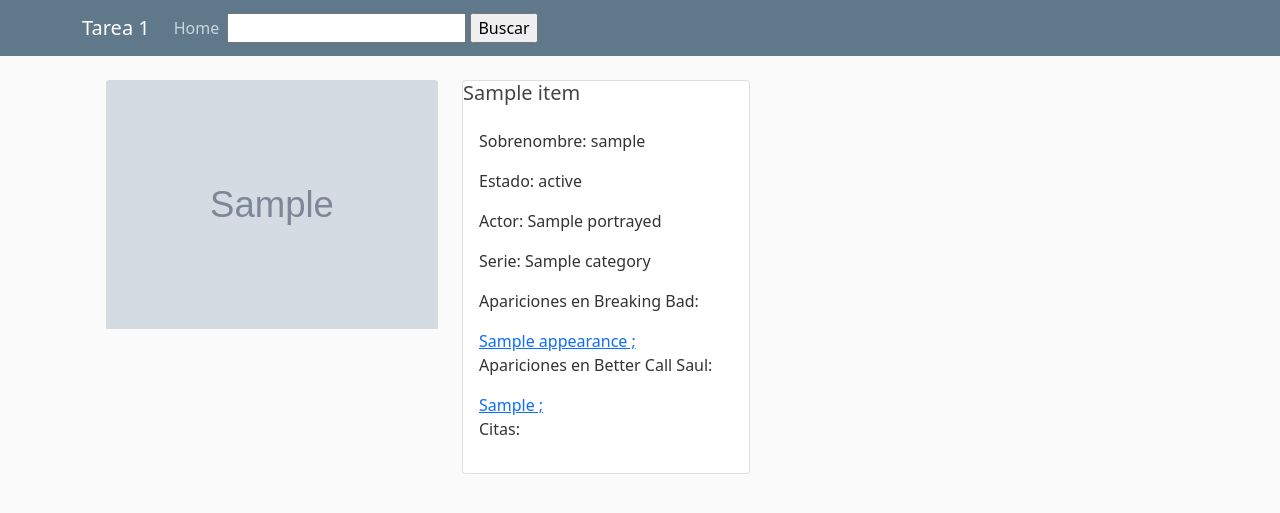
After one commit to fbpesenti/Tarea1_taller, a Django app: page /personaje/1 in a window 1280 px wide. The commit adds this page. Shown: the top 513 px of the page. Run offline with Django 3.2, Linux system fonts and the light colour scheme; tables that the repository leaves empty hold one stand-in row (values such as "Sample post"); grey boxes marked "Sample" are stand-in pictures; a database or web service that is not in the repository returns one stand-in record (values such as "Sample title"); data that the repository does not hold is empty.

Commit message:
personajes

```diff
--- a/tarea0/templates/base.html
+++ b/tarea0/templates/base.html
@@ -32,6 +32,10 @@
             <!-- Navbar Right Side -->
             <div class="navbar-nav">
               <!-- aquiva la busqueda -->
+              <form action='/busqueda_personaje' method ="GET">
+                <input type="text" name="personaje">
+                <input type="submit" value="Buscar">
+              </form>
             </div>
           </div>
         </div>
--- a/tarea0/templates/tarea0/episode.html
+++ b/tarea0/templates/tarea0/episode.html
@@ -19,10 +19,12 @@
                         </div>
                         <ul class="list-group list-group-flush"></ul>
                             {%for p in i.characters%}
-                            <li class="list-group-item"><a href="{{i.episode_id}}"> {{p}}</a></li>
+
+                            <li class="list-group-item"><a href="/personaje/{{p|slugify}}"> {{p}}</a></li>
                             {%endfor%}
                         </ul>
                         {%endfor%}
+
                     </div>
 
                 </div>
--- /dev/null
+++ b/tarea0/templates/tarea0/personaje.html
@@ -0,0 +1,45 @@
+{% extends "base.html" %}
+
+{% block content %}
+    <div class="container">
+
+        <div class="row">
+            {%for i in response%}
+            <div class="col">
+                <img class="card-img-top" src="{{i.img}}">
+            </div>
+            <div class="col">
+                <div class="card" style="width: 18rem;">
+                    <h5 class="card-title"> {{i.name}}</h5>
+                    <div class="card-body">
+                        <p class="card-text">Sobrenombre: {{i.nickname}}</p>
+                        <p class="card-text">Estado: {{i.status}}</p>
+                        <p class="card-text">Actor: {{i.portrayed}}</p>
+                        <p class="card-text">Serie: {{i.category}}</p>
+                        <p class="card-text">Apariciones en Breaking Bad: </p>
+                        <div>
+                            <ul class="list-group list-group-flush"></ul>
+                                    {%for p in i.appearance%}
+                                        <a href="../breaking-bad/{{p}}"> {{p}} ; </a>
+                                    {%endfor%}
+                            </ul>
+                        </div>
+                        <p class="card-text">Apariciones en Better Call Saul: </p>
+                        <div>
+                            <ul class="list-group list-group-flush"></ul>
+                                    {%for p in i.better_call_saul_appearance%}
+                                        <a href="../bettercallsaul/{{p}}"> {{p}} ; </a>
+                                    {%endfor%}
+                            </ul>
+                        </div>
+                        <p class="card-text">Citas:</p>
+                        <div>
+
+                        </div>
+                    </div>
+                </div>
+            </div>
+            {%endfor%}
+        </div>
+    </div>
+{% endblock content %}
--- a/tarea0/urls.py
+++ b/tarea0/urls.py
@@ -5,4 +5,6 @@ urlpatterns = [
     path('breaking-bad/<i>', views.breaking, name='tarea-breaking'),
     path('bettercallsaul/<season>', views.better, name='tarea-better'),
     path('episode/<episode>', views.episode, name='tarea-episode'),
+    path('personaje/<personaje>', views.personaje, name='tarea-personaje'),
+    path('busqueda_personaje/', views.busqueda_personajes, name='busqueda-personaje'),
 ]
--- a/tarea0/views.py
+++ b/tarea0/views.py
@@ -3,11 +3,11 @@ from django.shortcuts import render
 # Create your views here.
 
 def home(request):
-   season_breaking = []
-   season_better = []
 
    if requests.get('https://tarea-1-breaking-bad.herokuapp.com/api/episodes').status_code == 200:
       response = requests.get('https://tarea-1-breaking-bad.herokuapp.com/api/episodes').json()
+   season_breaking = []
+   season_better = []
    for elemento in response:
       if elemento['series'] == 'Breaking Bad':
          if elemento['season'] not in season_breaking:
@@ -19,11 +19,10 @@ def home(request):
    return render(request, "tarea0/home.html", {'breaking':season_breaking , 'better':season_better})
 
 def breaking(request, i):
-   episodes = []
 
    if requests.get('https://tarea-1-breaking-bad.herokuapp.com/api/episodes?series=Breaking+Bad').status_code == 200:
       response = requests.get('https://tarea-1-breaking-bad.herokuapp.com/api/episodes?series=Breaking+Bad').json()
-
+   episodes = []
    for elemento in response:
       if elemento['season'] == i:
          episodes.append(elemento)
@@ -32,9 +31,10 @@ def breaking(request, i):
    return render(request, "tarea0/breakingbad.html", {'episodes':episodes})
 
 def better(request, season):
-   episodes = []
+
    if requests.get('https://tarea-1-breaking-bad.herokuapp.com/api/episodes?series=Better+Call+Saul').status_code == 200:
       response = requests.get('https://tarea-1-breaking-bad.herokuapp.com/api/episodes?series=Better+Call+Saul').json()
+   episodes = []
    for elemento in response:
       if elemento['season'] == season:
          episodes.append(elemento)
@@ -47,3 +47,15 @@ def episode(request, episode):
       response = requests.get('https://tarea-1-breaking-bad.herokuapp.com/api/episodes/'+str(episode)).json
 
    return render(request, "tarea0/episode.html", {'response': response})
+
+def personaje(request, personaje):
+
+   personaje = personaje.replace('-','+')
+   if requests.get('https://tarea-1-breaking-bad.herokuapp.com/api/characters?name='+str(personaje)).status_code == 200 and requests.get('https://tarea-1-breaking-bad.herokuapp.com/api/quote?author='+str(personaje)).status_code == 200:
+      response = requests.get('https://tarea-1-breaking-bad.herokuapp.com/api/characters?name='+str(personaje)).json
+      quotes = requests.get('https://tarea-1-breaking-bad.herokuapp.com/api/quote?author='+str(personaje))
+   return render(request, "tarea0/personaje.html", {'response': response, 'quotes': quotes})
+
+def busqueda_personajes(request):
+
+   return render(request, "tarea0/busqueda_personaje.html")
```
Also changed, not shown: tarea0/templates/tarea0/busqueda_personaje.html (added, +14 -0 lines).
